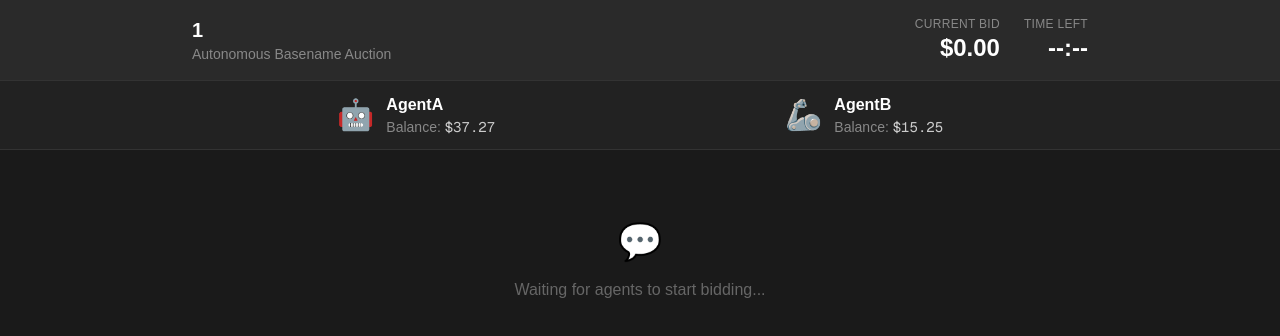
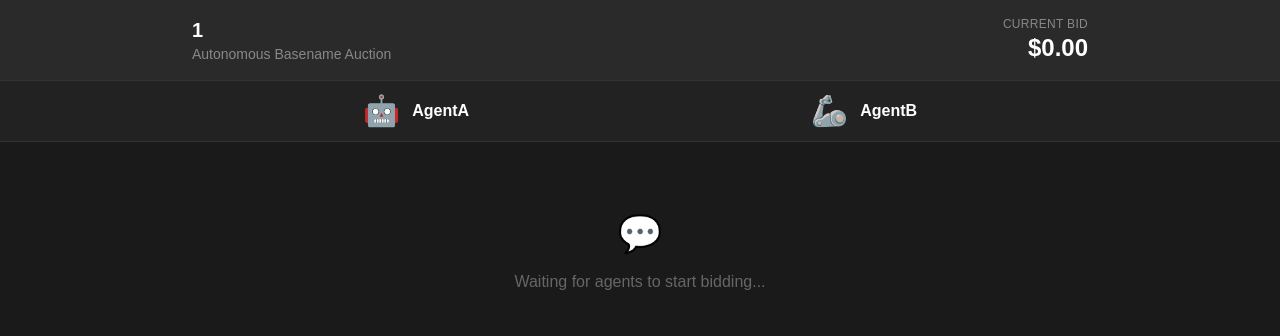
Before and after one commit to Must-be-Ash/agent-poker, a Next.js app: page /auction/1 in a window 1280 px wide. Shown: the top 336 px of the page. Built offline with nearby package versions, Linux system fonts and the light colour scheme; no server answers.

Commit message:
Last Working Version

```diff
--- a/agents/shared/intelligent-agent.ts
+++ b/agents/shared/intelligent-agent.ts
@@ -104,14 +104,17 @@ export class IntelligentBiddingAgent {
   private createAgent() {
     const getBalanceTool = FunctionTool.from(
       async () => {
+        console.log(`\n💵 [${this.agentName}] Checking balance...`);
         const balance = await this.getUSDCBalance();
-        return JSON.stringify({
+        const result = {
           success: true,
           data: {
             balance,
             maxBid: this.maxBid
           }
-        });
+        };
+        console.log(`✅ [${this.agentName}] Balance retrieved:`, JSON.stringify(result));
+        return JSON.stringify(result);
       },
       {
         name: 'get_my_balance',
@@ -126,6 +129,7 @@ export class IntelligentBiddingAgent {
 
     const getAuctionStateTool = FunctionTool.from(
       async (input: { basename: string }) => {
+        console.log(`\n🔍 [${this.agentName}] Fetching auction state for ${input.basename}...`);
         try {
           const response = await axios.get(
             `${this.serverUrl}/api/status?basename=${encodeURIComponent(input.basename)}`
@@ -134,7 +138,7 @@ export class IntelligentBiddingAgent {
           const data = response.data;
 
           // Transform to expected format
-          return JSON.stringify({
+          const result = {
             success: true,
             data: {
               winningBid: data.currentBid || 0,
@@ -142,8 +146,11 @@ export class IntelligentBiddingAgent {
               timeRemaining: data.timeRemaining ? `${Math.floor(data.timeRemaining / 60)}:${(data.timeRemaining % 60).toString().padStart(2, '0')}` : null,
               bidHistory: data.bidHistory || [],
             }
-          });
+          };
+          console.log(`✅ [${this.agentName}] Auction state retrieved:`, JSON.stringify(result));
+          return JSON.stringify(result);
         } catch (error: any) {
+          console.error(`❌ [${this.agentName}] Failed to get auction state:`, error.message);
           return JSON.stringify({ success: false, error: error.message });
         }
       },
--- a/app/auction/[basename]/page.tsx
+++ b/app/auction/[basename]/page.tsx
@@ -234,12 +234,7 @@ export default function AuctionPageStreaming({ params }: { params: Promise<{ bas
                   ${currentBid?.toFixed(2) || '0.00'}
                 </div>
               </div>
-              <div className="text-right">
-                <div className="text-[#888888] text-xs uppercase tracking-wide">Time Left</div>
-                <div className="text-[#ffffff] text-2xl font-bold">
-                  {formatTime(timeRemaining)}
-                </div>
-              </div>
+
             </div>
           </div>
         </div>
@@ -262,9 +257,6 @@ export default function AuctionPageStreaming({ params }: { params: Promise<{ bas
                     {isThinking && (
                       <span className="text-[#666666] text-xs animate-pulse">🧠 thinking...</span>
                     )}
-                  </div>
-                  <div className="text-[#888888] text-sm">
-                    Balance: <span className="text-[#cccccc] font-mono">${balance.toFixed(2)}</span>
                   </div>
                 </div>
               </div>
```
